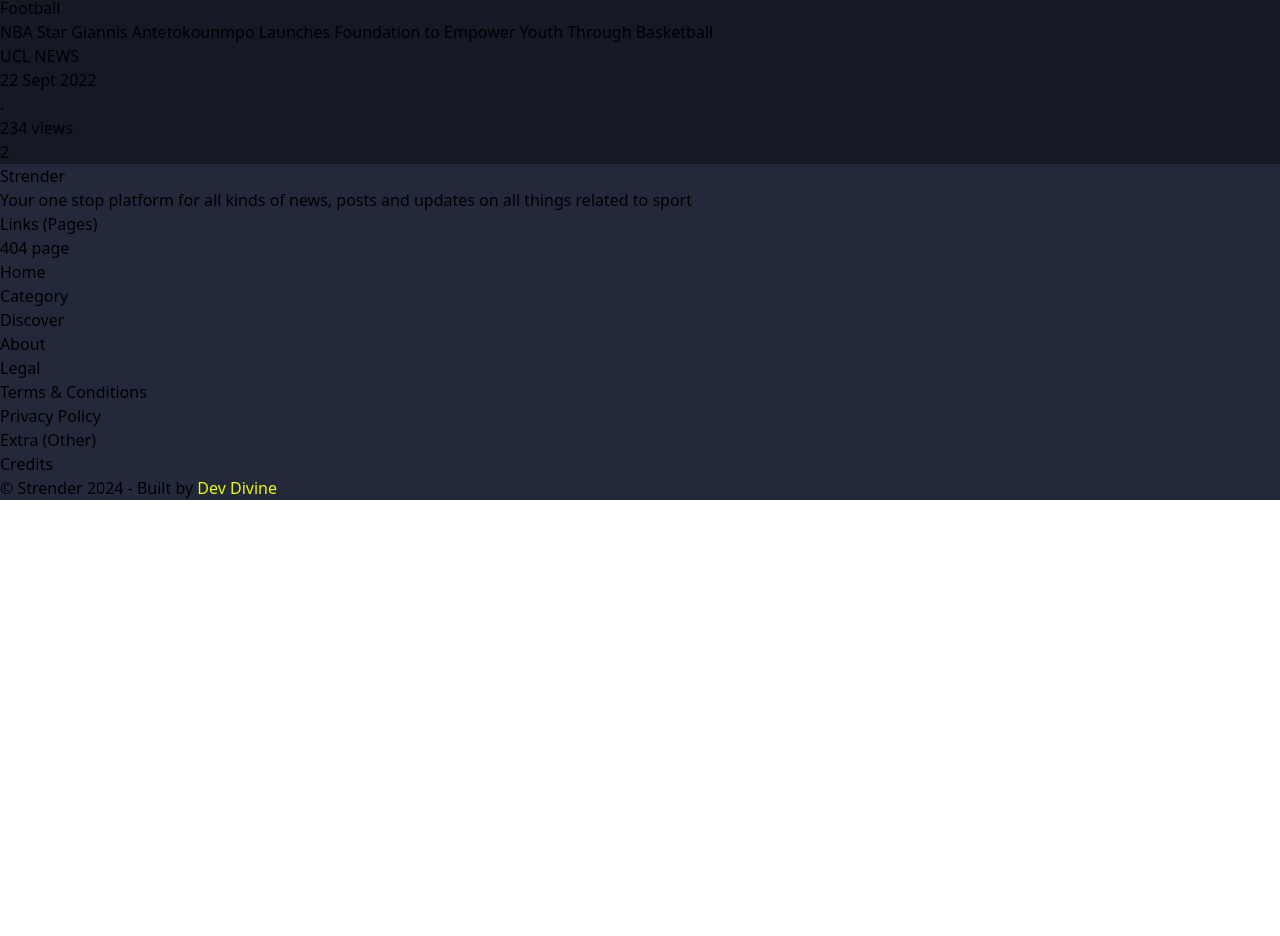
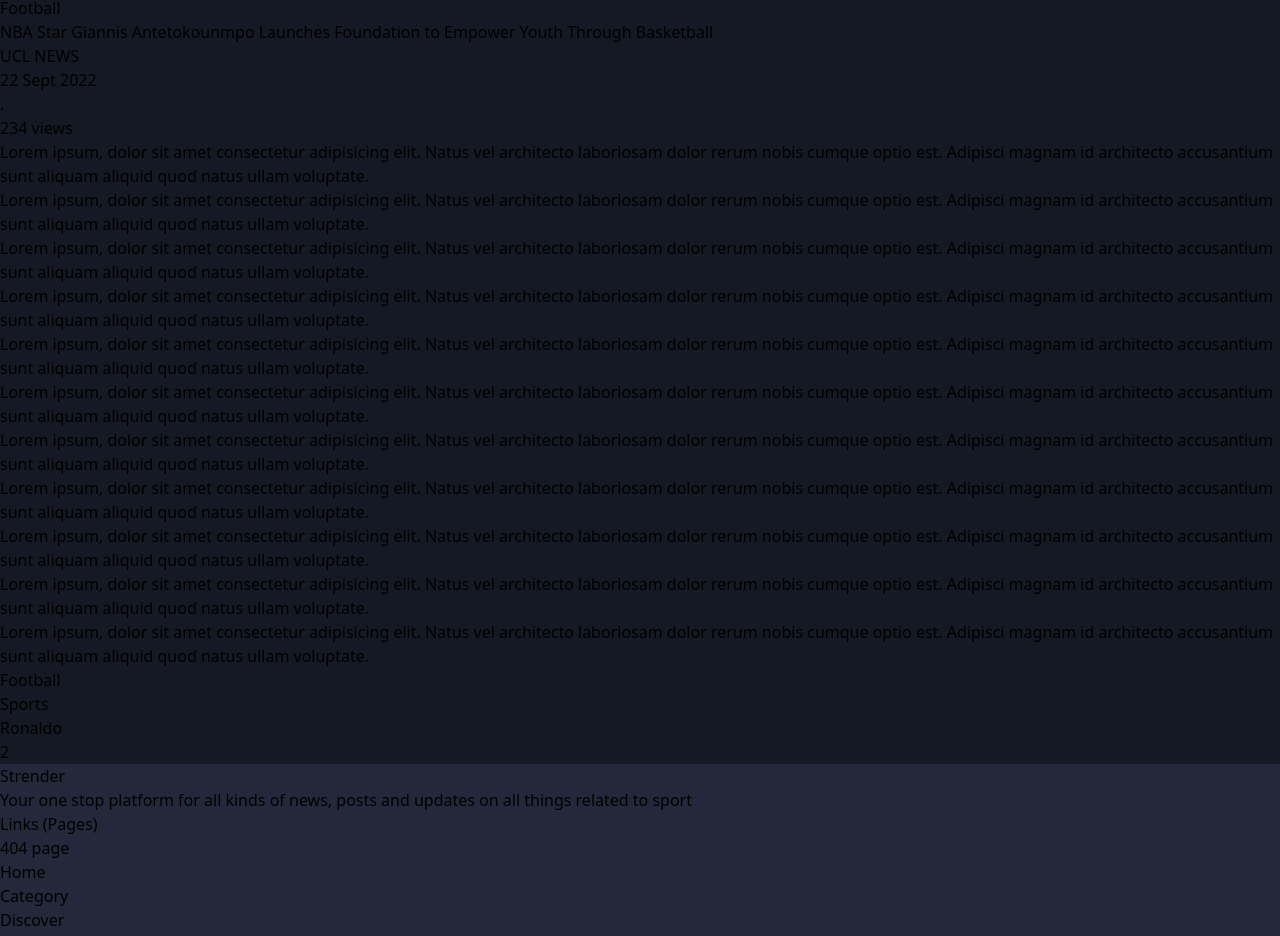
Before and after one commit to Okeke-Divine/strender, a React (Vite) app: page /post in a window 1280 px wide. Shown: the part 754-1690 px from the top of the page. Before the commit the page ends 1254 px from the top, so only its background shows below. Built offline with nearby package versions, Linux system fonts and the light colour scheme.

Commit message:
Updated the post component

```diff
--- /dev/null
+++ b/src/components/__Tag.jsx
@@ -0,0 +1,7 @@
+export default function __Tag({ name }) {
+    return (
+      <>
+        <div className="py-2 px-3 bg-blue-100 text-blue-500 w-fit font-semibold">{name}</div>
+      </>
+    );
+  }
--- a/src/pages/Post.jsx
+++ b/src/pages/Post.jsx
@@ -1,4 +1,5 @@
 import DocumentTittle from "../utils/documentTitle";
+import __Tag from "../components/__Tag";
 
 export default function About() {
   return (
@@ -10,7 +11,9 @@ export default function About() {
         <div className="block md:flex bg-white rounded-xl shadow-lg p-5">
           <div className="w-full md:w-4/6">
             {/* category */}
-            <div>Football</div>
+            <div>
+              <__Tag name="Football" />
+            </div>
             {/* post title */}
             <div className="mt-3 font-bold text-2xl">
               NBA Star Giannis Antetokounmpo Launches Foundation to Empower
@@ -18,10 +21,30 @@ export default function About() {
             </div>
             {/* post author, date, views */}
             <div className="flex items-center gap-x-3 font-semibold mt-1">
-                <div>UCL NEWS</div>
-                <div className="text-gray-400">22 Sept 2022</div>
-                <div>.</div>
-                <div className="text-gray-400"> 234 views</div>
+              <div>UCL NEWS</div>
+              <div className="text-gray-500">22 Sept 2022</div>
+              <div>.</div>
+              <div className="text-gray-500"> 234 views</div>
+            </div>
+            {/* post content */}
+            <div className="text-gray-500 mt-3">
+              <p className="mb-1">Lorem ipsum, dolor sit amet consectetur adipisicing elit. Natus vel architecto laboriosam dolor rerum nobis cumque optio est. Adipisci magnam id architecto accusantium sunt aliquam aliquid quod natus ullam voluptate.</p>
+              <p className="mb-1">Lorem ipsum, dolor sit amet consectetur adipisicing elit. Natus vel architecto laboriosam dolor rerum nobis cumque optio est. Adipisci magnam id architecto accusantium sunt aliquam aliquid quod natus ullam voluptate.</p>
+              <p className="mb-1">Lorem ipsum, dolor sit amet consectetur adipisicing elit. Natus vel architecto laboriosam dolor rerum nobis cumque optio est. Adipisci magnam id architecto accusantium sunt aliquam aliquid quod natus ullam voluptate.</p>
+              <p className="mb-1">Lorem ipsum, dolor sit amet consectetur adipisicing elit. Natus vel architecto laboriosam dolor rerum nobis cumque optio est. Adipisci magnam id architecto accusantium sunt aliquam aliquid quod natus ullam voluptate.</p>
+              <p className="mb-1">Lorem ipsum, dolor sit amet consectetur adipisicing elit. Natus vel architecto laboriosam dolor rerum nobis cumque optio est. Adipisci magnam id architecto accusantium sunt aliquam aliquid quod natus ullam voluptate.</p>
+              <p className="mb-1">Lorem ipsum, dolor sit amet consectetur adipisicing elit. Natus vel architecto laboriosam dolor rerum nobis cumque optio est. Adipisci magnam id architecto accusantium sunt aliquam aliquid quod natus ullam voluptate.</p>
+              <p className="mb-1">Lorem ipsum, dolor sit amet consectetur adipisicing elit. Natus vel architecto laboriosam dolor rerum nobis cumque optio est. Adipisci magnam id architecto accusantium sunt aliquam aliquid quod natus ullam voluptate.</p>
+              <p className="mb-1">Lorem ipsum, dolor sit amet consectetur adipisicing elit. Natus vel architecto laboriosam dolor rerum nobis cumque optio est. Adipisci magnam id architecto accusantium sunt aliquam aliquid quod natus ullam voluptate.</p>
+              <p className="mb-1">Lorem ipsum, dolor sit amet consectetur adipisicing elit. Natus vel architecto laboriosam dolor rerum nobis cumque optio est. Adipisci magnam id architecto accusantium sunt aliquam aliquid quod natus ullam voluptate.</p>
+              <p className="mb-1">Lorem ipsum, dolor sit amet consectetur adipisicing elit. Natus vel architecto laboriosam dolor rerum nobis cumque optio est. Adipisci magnam id architecto accusantium sunt aliquam aliquid quod natus ullam voluptate.</p>
+              <p className="mb-1">Lorem ipsum, dolor sit amet consectetur adipisicing elit. Natus vel architecto laboriosam dolor rerum nobis cumque optio est. Adipisci magnam id architecto accusantium sunt aliquam aliquid quod natus ullam voluptate.</p>
+            </div>
+            {/* post tags */}
+            <div className="flex gap-2 flex-wrap mt-2">
+              <__Tag name="Football" />
+              <__Tag name="Sports" />
+              <__Tag name="Ronaldo" />
             </div>
           </div>
           <div className="mt-5 md:mt-0 w-full md:w-2/6">2</div>
```
